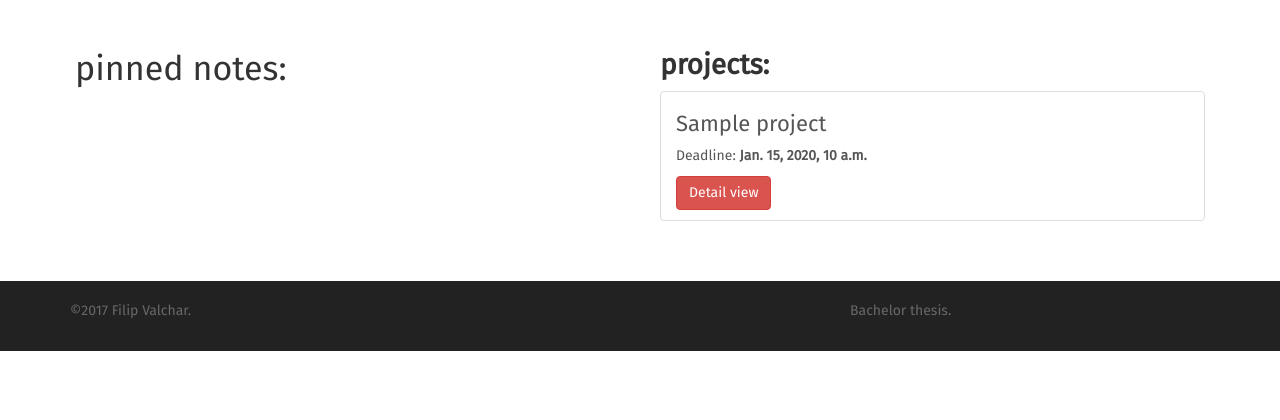
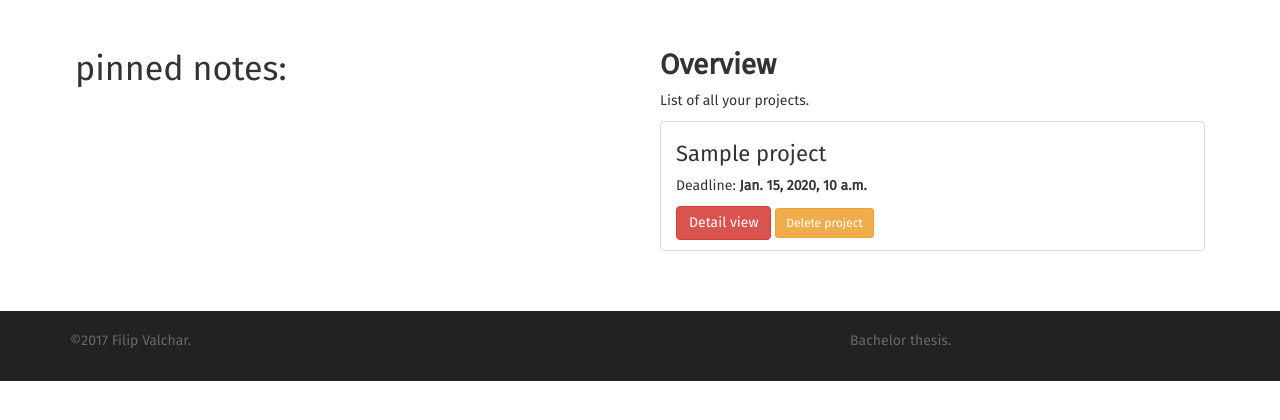
Before and after one commit to XuuRee/app-ansp, a Django app: template ansp/project/templates/project/index.html in a window 1280 px wide. Shown: the part 53-473 px from the top of the page. Run offline with Django 3.2, Linux system fonts and the light colour scheme; the template is opened without the code that fills it: most values are stand-ins (such as "Sample title", 1, 10 or a date in 2020); some libraries are stand-ins or nearby versions.

Commit message:
buttons, list group

```diff
--- a/ansp/project/static/project/style.css
+++ b/ansp/project/static/project/style.css
@@ -52,8 +52,8 @@ h1, h2, h3, h4, h5, h6 {
 }
 
 /*list group hover */
-.list-group-hover .list-group-item:hover {
-    background-color: black;
+grp-item:hover {
+    background-color: #F3F3F3;
 }
 
 /* content */
--- a/ansp/project/templates/project/index.html
+++ b/ansp/project/templates/project/index.html
@@ -9,18 +9,23 @@
                 <h4>pinned notes:</h4>
             </div>
             <div class="col-pad col-sm-6">
-                <h5>projects:</h5>
+                <h5>Overview</h5>
+                <p>List of all your projects.</p>
                 {% if all_projects %}
                     <div class="list-group">
                         {% for project in all_projects %}
-                            <a href="{% url 'project:detail' project.id_project %}"
-                               class="list-group-item list-group-item-action flex-column align-items-start">
+                            <grp-item class="list-group-item list-group-item-action flex-column align-items-start">
                                 <div class="d-flex w-100 justify-content-between">
                                     <h6 class="mb-1">{{ project.name }}</h6>
                                 </div>
                                 <p class="mb-1">Deadline: <b>{{ project.deadline }}</b></p>
-                                <button type="button" class="btn btn-danger">Detail view</button>
-                            </a>
+                                <a href="{% url 'project:detail' project.id_project %}">
+                                    <button type="button" class="btn btn-danger">Detail view</button>
+                                </a>
+                                <a href="#">
+                                    <button type="button" class="btn btn-sm btn-warning">Delete project</button>
+                                </a>
+                            </grp-item>
                         {% endfor %}
                     </div>
                 {% else %}
```
